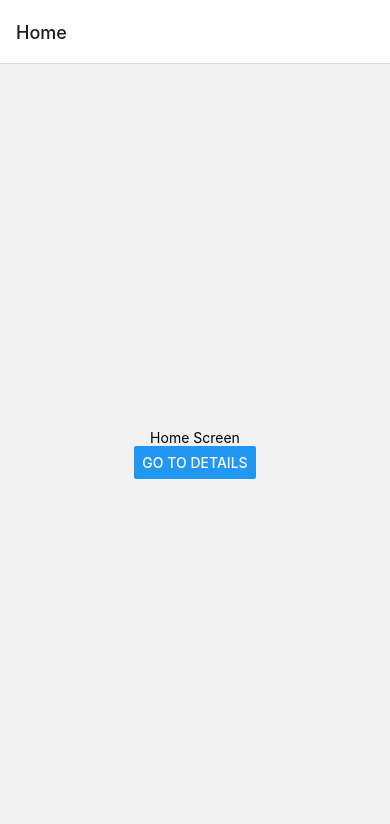
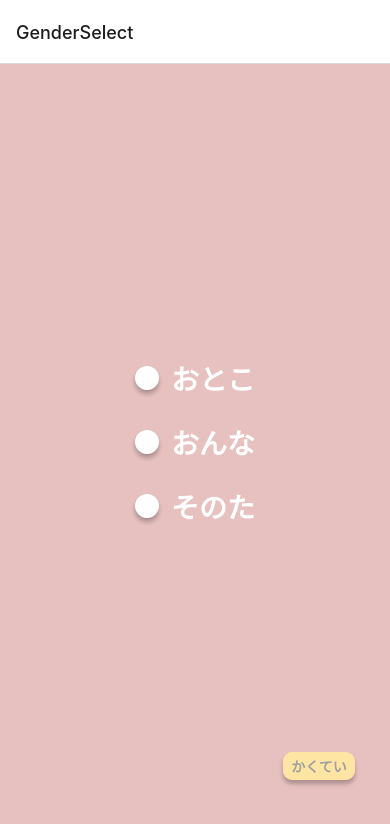
Before and after one commit to aizuHackathon/hackathon-front-app, a React Native app: screen /GenderSelect in a window 390 px wide. Shown: the top 824 px of the page. Built offline with nearby package versions, Linux system fonts and the light colour scheme.

Commit message:
create: 性別選択画面の作成

```diff
--- a/App.tsx
+++ b/App.tsx
@@ -1,8 +1,8 @@
 import React from 'react';
 import { NavigationContainer } from '@react-navigation/native';
 import { createNativeStackNavigator } from '@react-navigation/native-stack';
-import HomeScreen from './src/screens/Home';
 import DetailsScreen from './src/screens/Details';
+import GenderSelect from './src/screens/GenderSelect';
 
 type RootStackParamList = {
   Home: undefined;
@@ -14,8 +14,8 @@ const Stack = createNativeStackNavigator<RootStackParamList>() as any;
 
 const App: React.VFC = () => (
   <NavigationContainer>
-    <Stack.Navigator initialRouteName='Home'>
-      <Stack.Screen name='Home' component={HomeScreen} />
+    <Stack.Navigator initialRouteName='GenderSelect'>
+      <Stack.Screen name='GenderSelect' component={GenderSelect} />
       <Stack.Screen name='Details' component={DetailsScreen} />
     </Stack.Navigator>
   </NavigationContainer>
--- /dev/null
+++ b/src/screens/GenderSelect.tsx
@@ -0,0 +1,117 @@
+import React, { useState } from 'react';
+import {
+  View,
+  Text,
+  StyleSheet,
+  Pressable,
+  TouchableOpacity,
+} from 'react-native';
+
+const GenderSelect: React.FC = ({ navigation }) => {
+  const [checkedGender, setCheckedGender] = useState('');
+  const gender = ['おとこ', 'おんな', 'そのた'];
+  return (
+    <View style={styles.container}>
+      {gender.map((gender, key) => {
+        return (
+          <View key={gender} style={styles.option}>
+            <Pressable
+              onPress={() => {
+                setCheckedGender(gender);
+              }}
+            >
+              <RadioButton gender={gender} checkedGender={checkedGender} />
+            </Pressable>
+            <Text style={styles.text}>{gender}</Text>
+          </View>
+        );
+      })}
+      <TouchableOpacity activeOpacity={0.7} style={styles.goToNextButton}>
+        <Text style={styles.buttonText}>かくてい</Text>
+      </TouchableOpacity>
+    </View>
+  );
+};
+
+function RadioButton(props: any) {
+  return (
+    <View style={styles.radioButton}>
+      {props.gender === props.checkedGender && (
+        <View
+          style={{
+            height: 12,
+            width: 12,
+            borderRadius: 6,
+            backgroundColor: '#E7C0C0',
+          }}
+        />
+      )}
+    </View>
+  );
+}
+
+const styles = StyleSheet.create({
+  container: {
+    flex: 1,
+    alignItems: 'center',
+    justifyContent: 'center',
+    backgroundColor: '#E7C0C0',
+  },
+  option: {
+    flexDirection: 'row',
+    alignItems: 'center',
+    justifyContent: 'center',
+    marginBottom: 24,
+  },
+  text: {
+    color: 'white',
+    fontSize: 28,
+    fontWeight: '700',
+    marginLeft: 12,
+  },
+  radioButton: {
+    height: 24,
+    width: 24,
+    borderRadius: 12,
+    borderWidth: 2,
+    borderColor: 'white',
+    alignItems: 'center',
+    justifyContent: 'center',
+    backgroundColor: 'white',
+    shadowColor: '#000',
+    shadowOffset: {
+      width: 0,
+      height: 4,
+    },
+    shadowOpacity: 0.25,
+    shadowRadius: 4,
+  },
+  goToNextButton: {
+    position: 'absolute',
+    height: 28,
+    width: 72,
+    backgroundColor: '#FFE5A3',
+    borderRadius: 9,
+    borderWidth: 1,
+    borderColor: '#FFE5A3',
+    shadowColor: '#000',
+    shadowOffset: {
+      width: 0,
+      height: 4,
+    },
+    shadowOpacity: 0.25,
+    shadowRadius: 4,
+    alignItems: 'center',
+    justifyContent: 'center',
+    alignSelf: 'flex-end',
+    bottom: 64,
+    right: 35,
+  },
+  buttonText: {
+    fontSize: 14,
+    fontWeight: '700',
+    color: '#A0A0A0',
+  },
+});
+
+export default GenderSelect;
--- a/src/screens/Home.tsx
+++ /dev/null
@@ -1,16 +0,0 @@
-import React from 'react';
-import { Text, View, Button } from 'react-native';
-
-const HomeScreen: React.FC = ({ navigation }) => {
-  return (
-    <View style={{ flex: 1, alignItems: 'center', justifyContent: 'center' }}>
-      <Text>Home Screen</Text>
-      <Button
-        title='Go to Details'
-        onPress={() => navigation.navigate('Details')}
-      />
-    </View>
-  );
-};
-
-export default HomeScreen;
```
